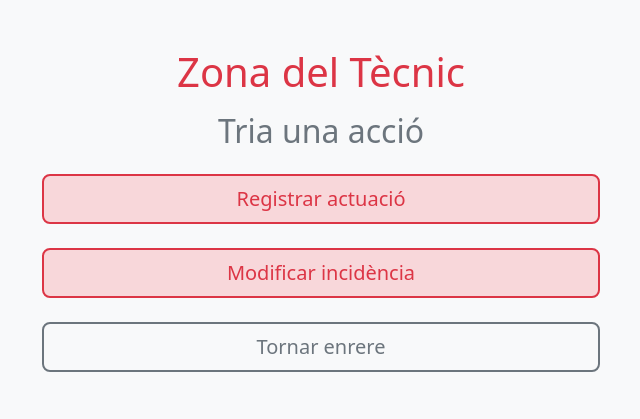
After one commit to inspedralbes/projecte-1daw-24-25-daw1pj-ikeradrian, a PHP site: page /tecnic/tecnic.html in a window 1280 px wide. The commit adds this page. Shown: the top 419 px of the page, without its empty margins (319-959 px from the left). Run offline with PHP 8.4, Linux system fonts and the light colour scheme.

Commit message:
reorganización del proyecto en carpetas especificas

```diff
--- a/php/asignartecnicos.php
+++ b/php/admin/asignartecnicos.php
@@ -1,5 +1,5 @@
 <?php
-    require "connexio.php";
+    require "../connexio.php";
 
     if($_SERVER["REQUEST_METHOD"] == "POST"){
         $ID_Tecnico = $_POST['ID_Tecnico'];
--- a/php/index.html
+++ b/php/index.html
@@ -76,9 +76,9 @@
         <h2 class="mb-4">Selecciona el teu rol</h2>
 
         <div class="d-grid gap-3 col-6 mx-auto">
-            <a href="usuario.html" class="btn btn-custom btn-usuari">Sóc Usuari</a>
-            <a href="tecnic/index.php" class="btn btn-custom btn-tecnic">Sóc Tècnic</a>
-            <a href="admin.html" class="btn btn-custom btn-admin">Sóc Administrador</a>
+            <a href="usuari/usuario.html" class="btn btn-custom btn-usuari">Sóc Usuari</a>
+            <a href="tecnic/tecnic.html" class="btn btn-custom btn-tecnic">Sóc Tècnic</a>
+            <a href="admin/admin.html" class="btn btn-custom btn-admin">Sóc Administrador</a>
         </div>
     </div>
     <script src="https://cdn.jsdelivr.net/npm/bootstrap@5.3.0/dist/js/bootstrap.bundle.min.js"></script>
--- /dev/null
+++ b/php/tecnic/tecnic.html
@@ -0,0 +1,24 @@
+<!DOCTYPE html>
+<html lang="ca">
+<head>
+    <meta charset="UTF-8">
+    <meta name="viewport" content="width=device-width, initial-scale=1.0">
+    <title>Zona Tècnic</title>
+    <link href="https://cdn.jsdelivr.net/npm/bootstrap@5.3.0/dist/css/bootstrap.min.css" rel="stylesheet">
+</head>
+<body class="bg-light">
+
+    <div class="container text-center py-5">
+        <h1 class="text-danger mb-3">Zona del Tècnic</h1>
+        <h2 class="text-secondary mb-4">Tria una acció</h2>
+
+        <div class="d-grid gap-4 col-6 mx-auto">
+            <a href="registrar_actuacio.php" class="btn btn-outline-danger btn-lg border-2" style="background-color: #f8d7da;">Registrar actuació</a>
+            <a href="modificar_incidencia.php" class="btn btn-outline-danger btn-lg border-2" style="background-color: #f8d7da;">Modificar incidència</a>
+            <a href="../index.html" class="btn btn-outline-secondary btn-lg border-2">Tornar enrere</a>
+        </div>
+    </div>
+
+    <script src="https://cdn.jsdelivr.net/npm/bootstrap@5.3.0/dist/js/bootstrap.bundle.min.js"></script>
+</body>
+</html>
--- a/php/consultarincidencia.php
+++ b/php/usuari/consultarincidencia.php
@@ -1,5 +1,5 @@
 <?php
-require "connexio.php";
+require "../connexio.php";
 $consulta = "";
 
 if ($_SERVER["REQUEST_METHOD"] == "POST") {
--- a/php/crearincidencia.php
+++ b/php/usuari/crearincidencia.php
@@ -1,5 +1,5 @@
 <?php
-require "connexio.php";
+require "../connexio.php";
 if ($_SERVER["REQUEST_METHOD"] == "POST"){
     $Departament = $connexion->real_escape_string($_POST['Departament']);
     $Data = date('Y-m-d H:i:s');
--- a/php/llistarincidencies.php
+++ b/php/usuari/llistarincidencies.php
@@ -1,5 +1,5 @@
 <?php
-require_once 'connexio.php';
+require_once '../connexio.php';
 ?>
 <!DOCTYPE html>
 <html lang="ca">
```
Also changed, not shown: php/admin/admin.html (renamed from php/usuario.html, +9 -17 lines), php/usuari/usuario.html (renamed from php/admin.html, +18 -10 lines), php/admin/estadistiques.php (added), php/admin/informes.php (added).
